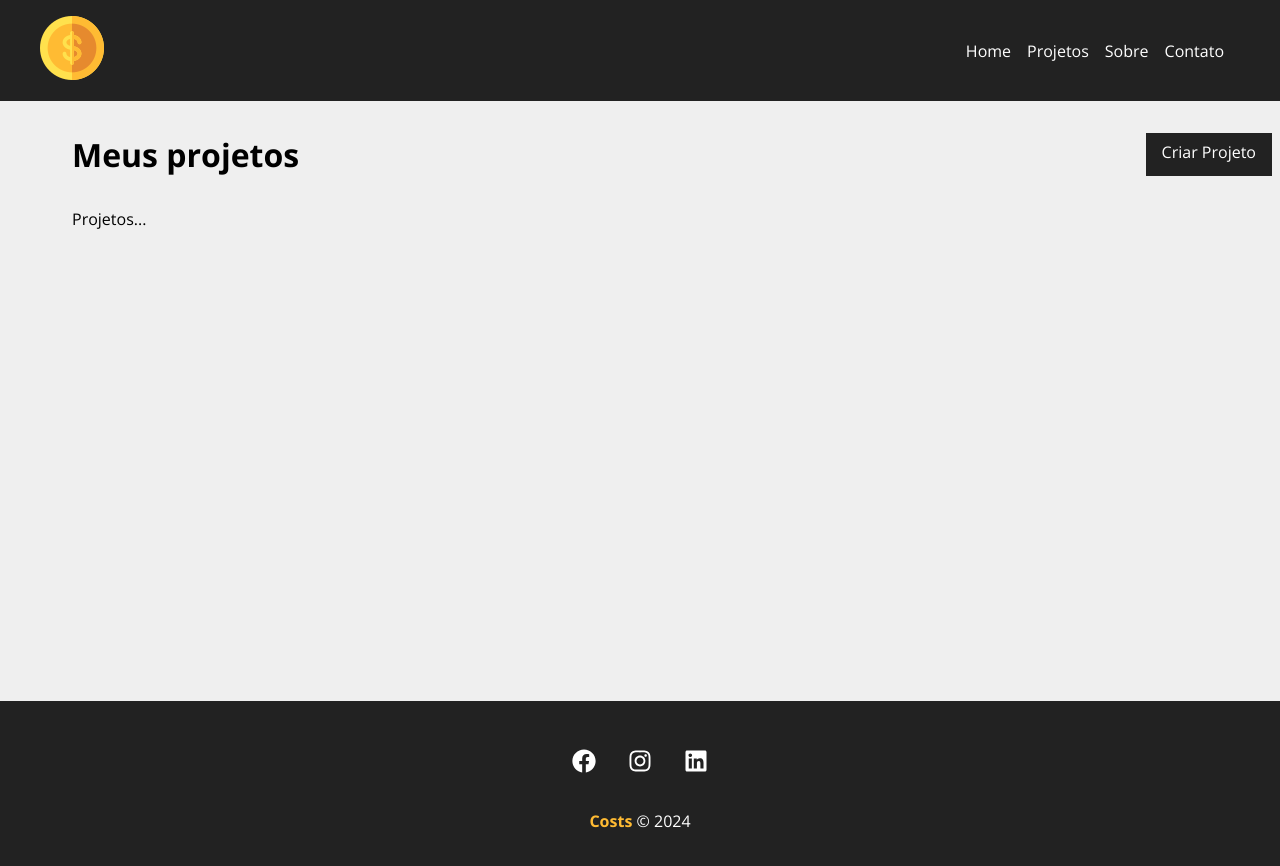
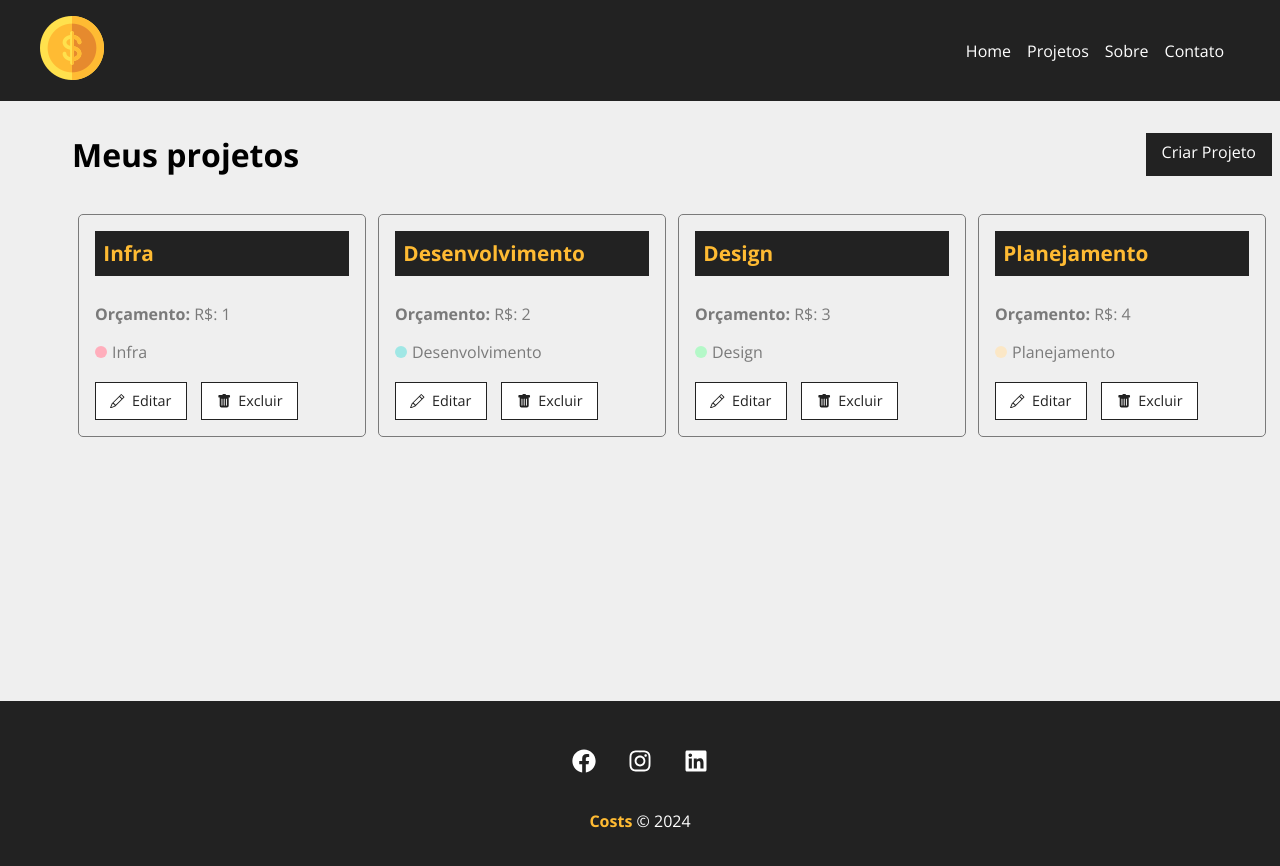
Before and after one commit to andredw13L/costs, a React (Create React App) app: page /projects in a window 1280 px wide. Shown: the top 866 px of the page. Built offline with nearby package versions, Linux system fonts and the light colour scheme; data requests are answered from the project's data file.

Commit message:
Resgatando projetos do banco de dados

```diff
--- a/db.json
+++ b/db.json
@@ -1,59 +1,48 @@
 {
   "projects": [
     {
-      "id": "d889",
-      "name": "g",
+      "name": "Infra",
       "budget": "1",
       "category": {
-        "id": "3",
-        "name": 3
+        "id": "1",
+        "name": "Infra"
       },
       "cost": 0,
-      "services": []
+      "services": [],
+      "id": 1
     },
     {
-      "id": "e7ec",
-      "name": "aaa",
-      "budget": "1234",
+      "name": "Desenvolvimento",
+      "budget": "2",
       "category": {
         "id": "2",
-        "name": 2
+        "name": "Desenvolvimento"
       },
       "cost": 0,
-      "services": []
+      "services": [],
+      "id": 2
     },
     {
-      "id": "707f",
-      "name": "assaA",
-      "budget": "456155",
+      "name": "Design",
+      "budget": "3",
       "category": {
-        "id": "2",
-        "name": 2
+        "id": "3",
+        "name": "Design"
       },
       "cost": 0,
-      "services": []
+      "services": [],
+      "id": 3
     },
     {
-      "id": "225f",
-      "name": "asdsadasdas",
-      "budget": "515615151",
+      "name": "Planejamento",
+      "budget": "4",
       "category": {
-        "id": "2",
-        "name": 2
+        "id": "4",
+        "name": "Planejamento"
       },
       "cost": 0,
-      "services": []
-    },
-    {
-      "id": "3151",
-      "name": "Message",
-      "budget": "1",
-      "category": {
-        "id": "2",
-        "name": 2
-      },
-      "cost": 0,
-      "services": []
+      "services": [],
+      "id": 4
     }
   ],
   "categories": [
--- a/package.json
+++ b/package.json
@@ -7,7 +7,7 @@
     "@testing-library/jest-dom": "^5.17.0",
     "@testing-library/react": "^13.4.0",
     "@testing-library/user-event": "^13.5.0",
-    "json-server": "^1.0.0-beta.1",
+    "json-server": "^0.16.3",
     "react": "^18.3.1",
     "react-dom": "^18.3.1",
     "react-icons": "^5.2.1",
--- a/src/components/pages/Projects.js
+++ b/src/components/pages/Projects.js
@@ -3,14 +3,39 @@ import Message from "../layouts/Message"
 import styles from './Projects.module.css'
 import Container from '../layouts/Container'
 import LinkButton from "../layouts/LinkButton"
+import { useState, useEffect } from "react"
+import ProjectCard from '../projects/ProjectCard'
 
 function Projects() {
+
+    const [projects, setProjects] = useState([])
 
     const location = useLocation()
     let message = ''
     if(location.state) {
         message = location.state.message
     }
+
+    useEffect(() => {
+
+        fetch('http://localhost:5000/projects', {
+            method: 'GET',
+            headers: {
+                'Content-Type': 'application/json'
+            }
+        })
+        .then((resp) => {
+            if (!resp.ok) {
+                throw new Error('Network response was not ok');
+            }
+            return resp.json();
+        })
+        .then((data) => {
+            setProjects(data )
+        })
+        .catch((err) => console.log(err))
+
+    },[])
 
     return(
         <div className={styles.project_container}>
@@ -20,7 +45,17 @@ function Projects() {
             </div>
             { message && <Message type="success" msg={message} /> }
             <Container customClass="start">
-                <p>Projetos...</p>
+                {projects.length > 0 &&
+                    projects.map((project) =>(
+                        <ProjectCard
+                            id={project.id}
+                            name={project.name}
+                            budget={project.budget}
+                            category={project.category.name}
+                            key={project.id}
+                        />
+                    ))
+                }
             </Container>
         </div>
     )
--- /dev/null
+++ b/src/components/projects/ProjectCard.js
@@ -0,0 +1,27 @@
+import { Link } from 'react-router-dom'
+import styles from './ProjectCard.module.css'
+import { BsPencil, BsFillTrashFill } from 'react-icons/bs'
+
+function ProjectCard({id, name, budget, category, handleRemove}) {
+    return(
+        <div className={styles.project_card}>
+            <h4>{name}</h4>
+            <p>
+                <span>Orçamento:</span> R$: {budget}
+            </p>
+            <p className={styles.category_text}>
+                <span className={`${styles[category.toLowerCase()]}`}></span> {category}
+            </p>
+            <div className={styles.project_card_actions}>
+                <Link to="/">
+                    <BsPencil /> Editar
+                </Link>
+                <button>
+                    <BsFillTrashFill /> Excluir
+                </button>
+            </div>
+        </div>
+    )
+}
+
+export default ProjectCard
--- /dev/null
+++ b/src/components/projects/ProjectCard.module.css
@@ -0,0 +1,88 @@
+.project_card {
+    padding: 1em;
+    border: 1px solid #7a7a7a;
+    border-radius: 5px;
+    width: 24%;
+    margin: 0.5%;
+}
+
+.project_card h4 {
+    background-color: #222;
+    color: #ffbb33;
+    padding: 0.4em;
+    margin-bottom: 1.3em;
+    font-size: 1.3em;
+}
+
+.project_card p {
+    color: #7a7a7a;
+    margin-bottom: 1em;
+}
+
+.project_card p span {
+    font-weight: bold;
+}
+
+
+.category_text {
+    display: flex;
+    align-items: center;
+}
+
+.category_text span {
+    display: block;
+    width: 12px;
+    height: 12px;
+    border-radius: 50%;
+    background-color: #CCC;
+    margin-right: 5px;
+}
+
+.category_text .infra {
+    background-color: #ffaebc;
+}
+
+.category_text .desenvolvimento {
+    background-color: #a0e7e5;
+}
+
+.category_text .design {
+    background-color: #b4f8c8;
+}
+
+.category_text .planejamento {
+    background-color: #fbe7c6;
+}
+
+.project_card_actions {
+    margin-top: 1.2em;
+    display: flex;
+    align-items: center;
+}
+
+.project_card_actions a,
+.project_card_actions button {
+    text-decoration: none;
+    border: none;
+    background-color: #fff;
+    color: #222;
+    font-size: .9em;
+    padding: .6em 1em;
+    margin-right: 1em;
+    cursor: pointer;
+    border: 1px solid #222;
+    display: flex;
+    align-items: center;
+    justify-content: center;
+    transition: 0.5s;
+}
+
+.project_card_actions svg {
+    margin-right: .5em;
+}
+
+.project_card_actions a:hover,
+.project_card_actions button:hover {
+    background-color: #222;
+    color: #ffbb33;
+}
```
Also changed, not shown: 1 other file (tests, documents, lock files or other folders).
